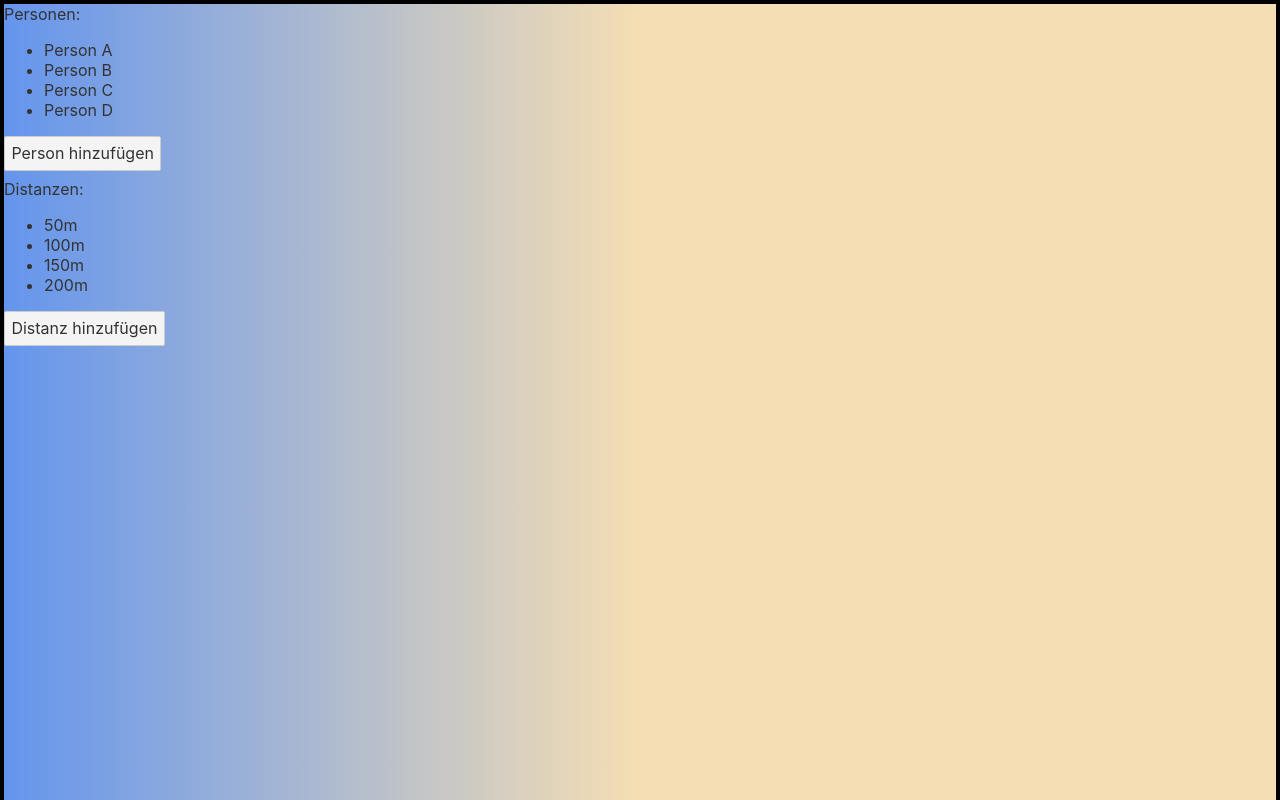
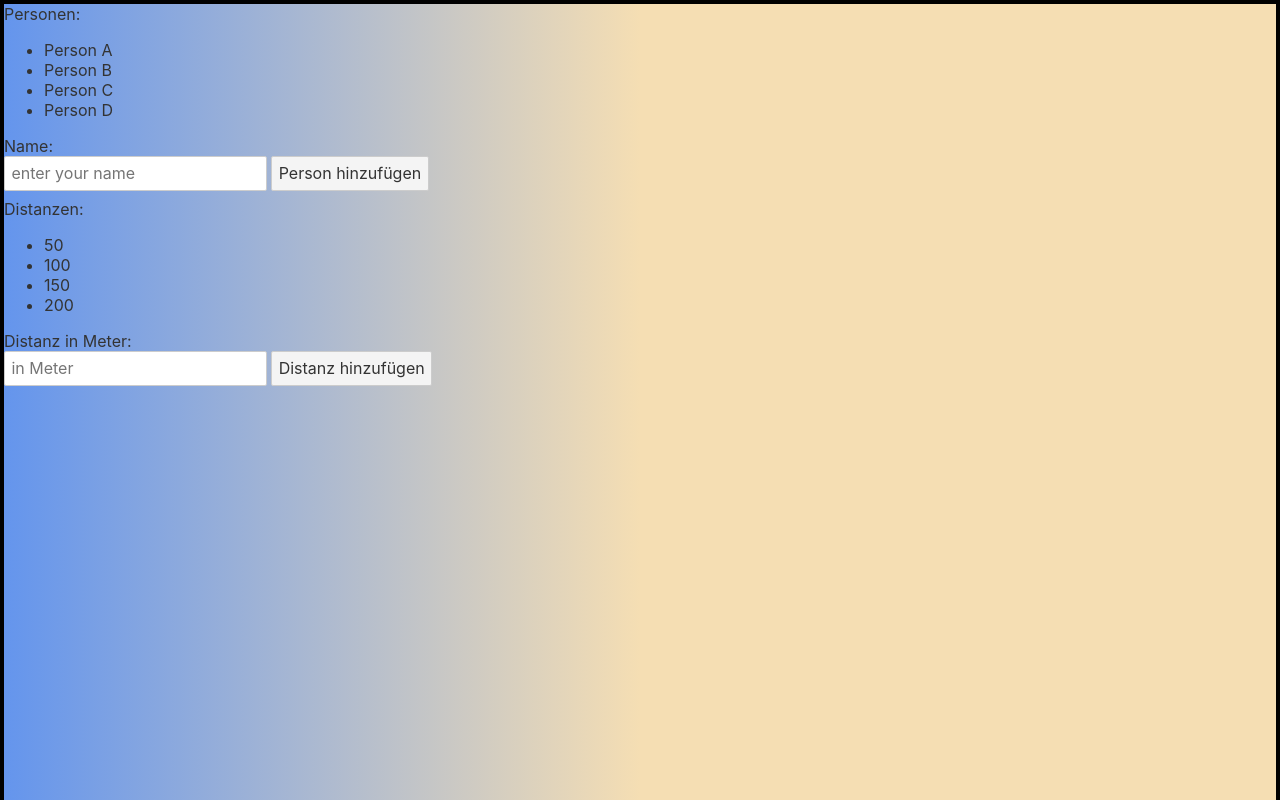
Before and after one commit to KordonDev/relay-race-web, a Svelte app: page / in a window 1280 px wide. Built offline with nearby package versions, Linux system fonts and the light colour scheme.

Commit message:
New person and distance with input

```diff
--- a/src/App.svelte
+++ b/src/App.svelte
@@ -12,62 +12,62 @@
 	export let persons = [{
 		name: 'Person A',
 		runs: [{
-			distance: '50m', time: 0,
+			distance: 50, time: 0,
 		},{
-			distance: '100m', time: 0,
+			distance: 100, time: 0,
 		}, {
-			distance: '150m', time: 0,
+			distance: 150, time: 0,
 		}, {
-			distance: '200m', time: 0,
+			distance: 200, time: 0,
 		}]
 	}, {
 		name: 'Person B',
 		runs: [{
-			distance: '50m', time: 0,
+			distance: 50, time: 0,
 		},{
-			distance: '100m', time: 0,
+			distance: 100, time: 0,
 		}, {
-			distance: '150m', time: 0,
+			distance: 150, time: 0,
 		}, {
-			distance: '200m', time: 0,
+			distance: 200, time: 0,
 		}]
 	}, {
 		name: 'Person C',
 		runs: [{
-			distance: '50m', time: 0,
+			distance: 50, time: 0,
 		},{
-			distance: '100m', time: 0,
+			distance: 100, time: 0,
 		}, {
-			distance: '150m', time: 0,
+			distance: 150, time: 0,
 		}, {
-			distance: '200m', time: 0,
+			distance: 200, time: 0,
 		}]
 	}, {
 		name: 'Person D',
 		runs: [{
-			distance: '50m', time: 0,
+			distance: 50, time: 0,
 		},{
-			distance: '100m', time: 0,
+			distance: 100, time: 0,
 		}, {
-			distance: '150m', time: 0,
+			distance: 150, time: 0,
 		}, {
-			distance: '200m', time: 0,
+			distance: 200, time: 0,
 		}]
 	}];
 
-	function addPerson() {
+	function addPerson(name) {
 		const newPerson = {
-			name: 'Person E',
+			name,
 			runs: persons[0].runs.map(run => ({ distance: run.distance, time: 0})),
 		}
 		const allPersons = persons.push(newPerson);
 		persons = [ ...persons ];
 	}
 
-	function addDistance() {
+	function addDistance(distance) {
 		persons = persons.map(person => {
 			const allRuns = [ ...person.runs ];
-			allRuns.push({ distance: '300m', time: 0 });
+			allRuns.push({ distance, time: 0 });
 
 			return {
 				name: person.name,
--- a/src/components/RelayRacePersons.svelte
+++ b/src/components/RelayRacePersons.svelte
@@ -3,6 +3,18 @@
     export let addPerson;
     export let addDistance;
     import SnapVertical from './atoms/SnapVertical.svelte';
+
+    let newPersonName;
+    let newDistance;
+
+    function addNewPerson() {
+        addPerson(newPersonName);
+        newPersonName = '';
+    }
+    function addNewDistance() {
+        addDistance(newDistance);
+        newDistance = 0;
+    }
 </script>
 
 <style>
@@ -28,9 +40,13 @@
                 {/each}
             </ul>
 
-            <button on:click|preventDefault={addPerson}>
-                Person hinzufügen
-            </button>
+            <form on:submit|preventDefault={addNewDistance}>
+                <label for="name">Name:</label>
+                <input id="name" bind:value={newPersonName} placeholder="enter your name">
+                <button on:click|preventDefault={addNewPerson}>
+                    Person hinzufügen
+                </button>
+            </form>
         </div>
 
         <div>
@@ -40,9 +56,14 @@
                     <li>{run.distance}</li>
                 {/each}
             </ul>
-            <button on:click|preventDefault={addDistance}>
-                Distanz hinzufügen
-            </button>
+
+            <form on:submit|preventDefault={addNewDistance}>
+                <label for="distance">Distanz in Meter:</label>
+                <input id="distance" type="number" bind:value={newDistance} placeholder="in Meter">
+                <button type="submit">
+                    Distanz hinzufügen
+                </button>
+            </form>
         </div>
     </div>
 </SnapVertical>
```
